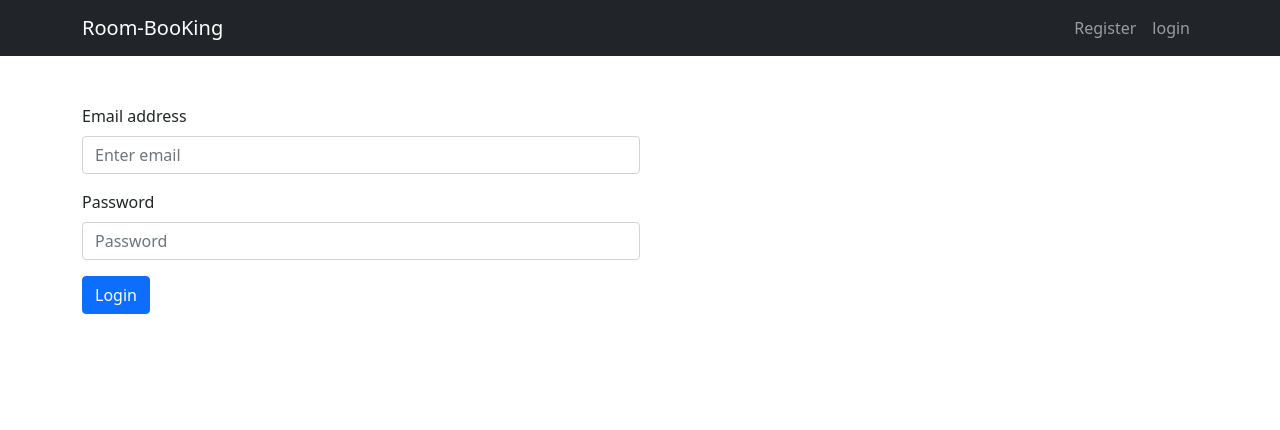
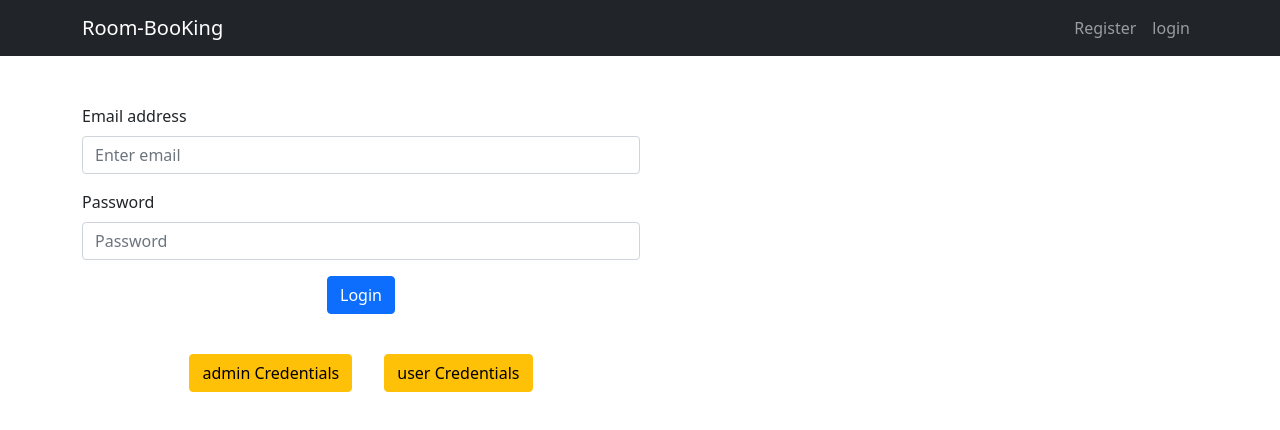
Before and after one commit to Decode-dinesh/Roombooking-frontend, a React (Create React App) app: page / in a window 1280 px wide. Shown: the top 430 px of the page. Built offline with nearby package versions, Linux system fonts and the light colour scheme.

Commit message:
login credentials added

```diff
--- a/src/components/screens/Login.jsx
+++ b/src/components/screens/Login.jsx
@@ -64,9 +64,20 @@ export default function Login() {
           />
         </Form.Group>
 
-        <Button variant="primary" onClick={login}>
-          Login
-        </Button>
+        <div className="w-50 text-center">
+          <Button variant="primary" onClick={login}>
+            Login
+          </Button>
+        </div>
+        <br />
+        <div className="w-50 text-center">
+          <Button className="m-3" variant="warning" onClick={()=> {setEmail("john@gmail.com"); setPassword("123456")}}>
+            admin Credentials
+          </Button>
+          <Button className="m-3" variant="warning" onClick={()=> {setEmail("user@gmail.com"); setPassword("123456")}}>
+            user Credentials
+          </Button>
+        </div>
       </Form>
     </Container>
   );
```
